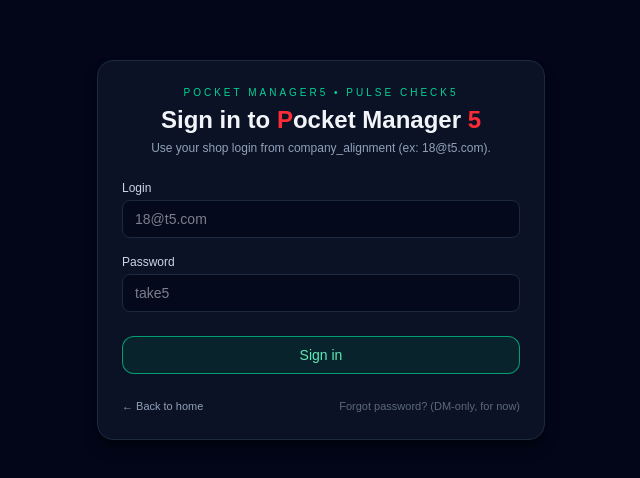
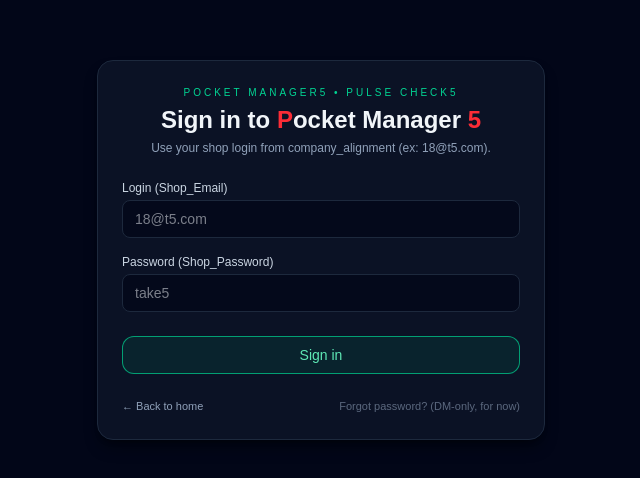
Before and after one commit to kwo744-075/pocketmanager5-site, a Next.js app: page /login in a window 1280 px wide. Shown: the part 150-628 px from the top of the page, without its empty margins (319-959 px from the left). Built offline with nearby package versions, Linux system fonts and the light colour scheme; no server answers.

Commit message:
Wire login to company_alignment via Supabase

```diff
--- a/app/login/page.tsx
+++ b/app/login/page.tsx
@@ -17,35 +17,33 @@ export default function LoginPage() {
     setError(null);
     setLoading(true);
 
-    // 🔎 Table-based login against company_alignment
-    // Adjust column names if needed: here I assume
-    //   login column: "login"
-    //   password column: "password"
-    //
-    // Example row:
-    //   login: "18@t5.com"
-    //   password: "take5"
     try {
+      // 🔐 Check company_alignment table
+      //   Login = Shop_Email
+      //   Password = Shop_Password
       const { data, error: supaError } = await supabase
         .from("company_alignment")
-        .select("id, login")
-        .eq("login", email)
-        .eq("password", password)
+        .select('store, "Shop_Email", "Shop_UserName"')
+        .eq("Shop_Email", email)
+        .eq("Shop_Password", password)
         .maybeSingle();
 
       if (supaError) {
-        console.error(supaError);
+        console.error("Supabase login error:", supaError);
         setError("Login error – please try again.");
       } else if (!data) {
         setError("Invalid email or password.");
       } else {
-        // ✅ Logged in – store a simple flag for now
+        // ✅ Logged in – simple local flag for now
         localStorage.setItem("loggedIn", "true");
         localStorage.setItem("loginEmail", email);
+        localStorage.setItem("shopStore", String(data.store ?? ""));
+        localStorage.setItem("shopUserName", data.Shop_UserName ?? "");
+
         router.push("/"); // send them to the main dashboard
       }
     } catch (err) {
-      console.error(err);
+      console.error("Unexpected login error:", err);
       setError("Unexpected error – please try again.");
     } finally {
       setLoading(false);
@@ -77,7 +75,7 @@ export default function LoginPage() {
               htmlFor="email"
               className="block text-xs font-medium text-slate-300"
             >
-              Login
+              Login (Shop_Email)
             </label>
             <input
               id="email"
@@ -97,7 +95,7 @@ export default function LoginPage() {
               htmlFor="password"
               className="block text-xs font-medium text-slate-300"
             >
-              Password
+              Password (Shop_Password)
             </label>
             <input
               id="password"
```
